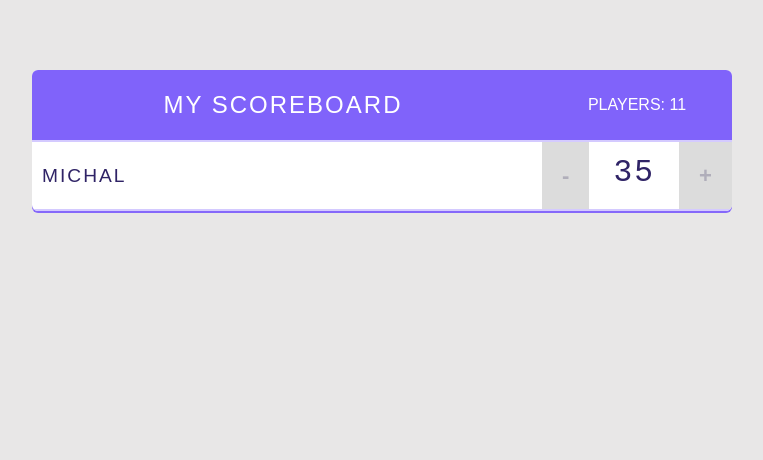
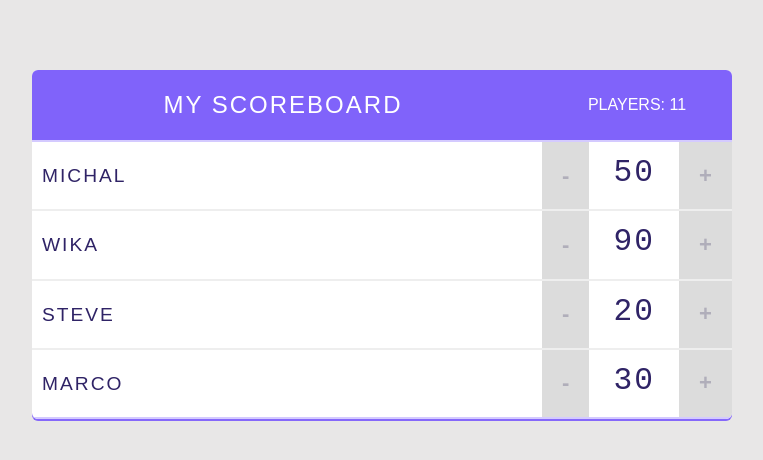
Before and after one commit to michaldobiezynski/ScoreBoardApp, a React (Create React App) app: page / in a window 1280 px wide. Shown: the top 460 px of the page, without its empty margins (258-1021 px from the left). Built offline with nearby package versions, Linux system fonts and the light colour scheme.

Commit message:
created props for players names and scores

```diff
--- a/src/index.js
+++ b/src/index.js
@@ -17,24 +17,24 @@ function Header(props) {
     );
 }
 
-const Player = () => {
+const Player = (props) => {
     return (
       <div className="player">
           <span className="player-name">
-              Michal
+              {props.name}
           </span>
 
-          <Counter />
+          <Counter score={props.score}/>
 
       </div>
     );
 }
 
-const Counter = () => {
+const Counter = (props) => {
     return (
         <div className="counter">
             <button className="counter-action decrement"> - </button>
-            <span className="counter-score">35</span>
+            <span className="counter-score">{props.score}</span>
             <button className="counter-action increment"> + </button>
         </div>
     );
@@ -43,15 +43,28 @@ const Counter = () => {
 const App = () => {
     return (
         <div className="scoreboard">
-        <Header title="My Scoreboard" totalPlayers={11} />
+        <Header
+            title="My Scoreboard"
+            totalPlayers={11} />
+
             {/* Players list */}
-        <Player />
+        <Player
+        name="Michal"
+        score={50}/>
+            <Player
+                name="Wika"
+                score={90}/>
+            <Player
+                name="Steve"
+                score={20}/>
+            <Player
+                name="Marco"
+                score={30}/>
         </div>
     )
 }
 
 ReactDOM.render(
     <App />,
-
     document.getElementById('root')
 );
```
